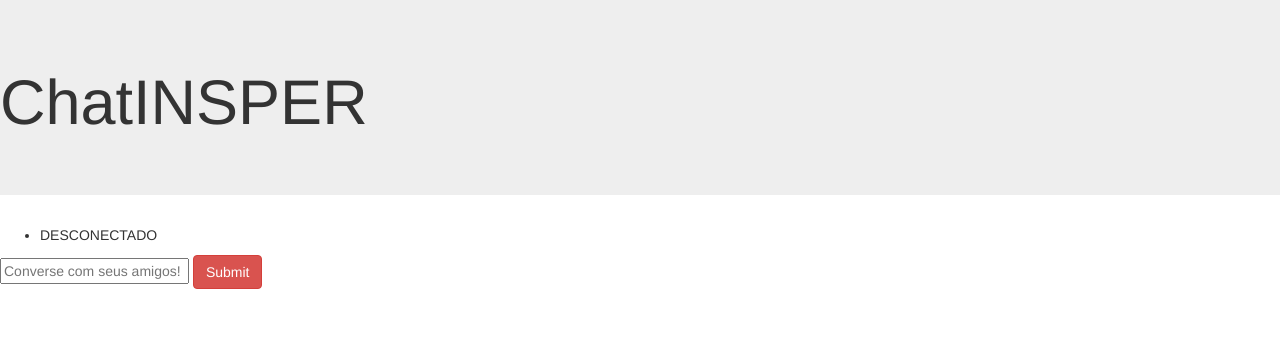
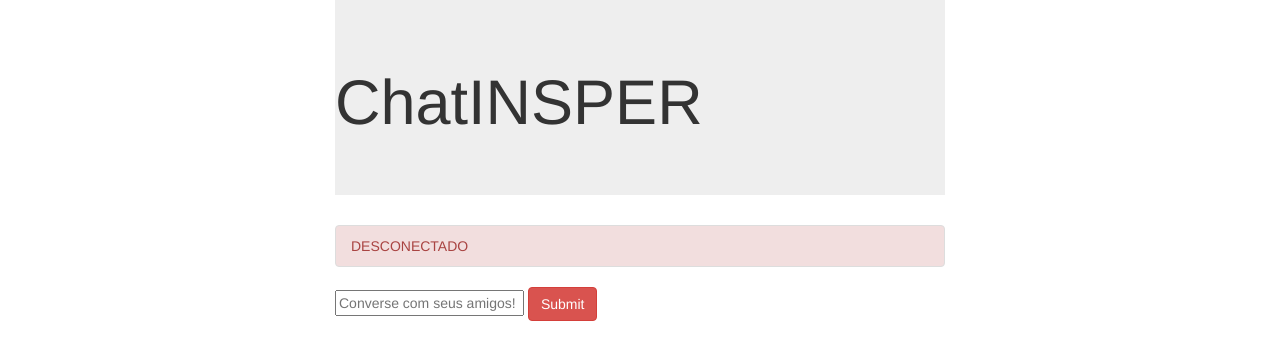
Before and after one commit to pedrocunial/chatinsper, a plain HTML site: page web/view/chat.html in a window 1280 px wide. Drawn offline with nearby package versions, Linux system fonts and the light colour scheme.

Commit message:
bootstrap

```diff
--- a/web/view/chat.html
+++ b/web/view/chat.html
@@ -5,18 +5,23 @@
         <link rel="stylesheet" href="//netdna.bootstrapcdn.com/font-awesome/4.0.3/css/font-awesome.min.css">
     </head>
     <body ng-controller="ChatController">
+        <div class="col-md-3"></div>
+        <div class="col-md-6">
             <div class="jumbotron">
                 <h1>ChatINSPER</h1>
             </div>
             <div id="scope-wrap">
-            <ul>
-                <li ng-repeat="m in message">{{m}}</li>
+                <ul class="list-group">
+                    <li class="list-group-item list-group-item-danger" ng-repeat="m in message">{{m}}</li>
                 </ul>
-            <form>
+                <form style="width:100%">
+                    <div style="width:100%">
                         <input type="text" placeholder="Converse com seus amigos!" ng-model="msg">
                         <input type="submit" class="btn btn-danger" ng-click="send()">
+                    </div>
                 </form>
                 <script src="https://ajax.googleapis.com/ajax/libs/angularjs/1.2.3/angular.min.js"></script>
+            </div>
         </div>
         <script src="../controller/chat.js"></script>
     </body>
```
Lines whose indentation alone changed are shown as unchanged.
